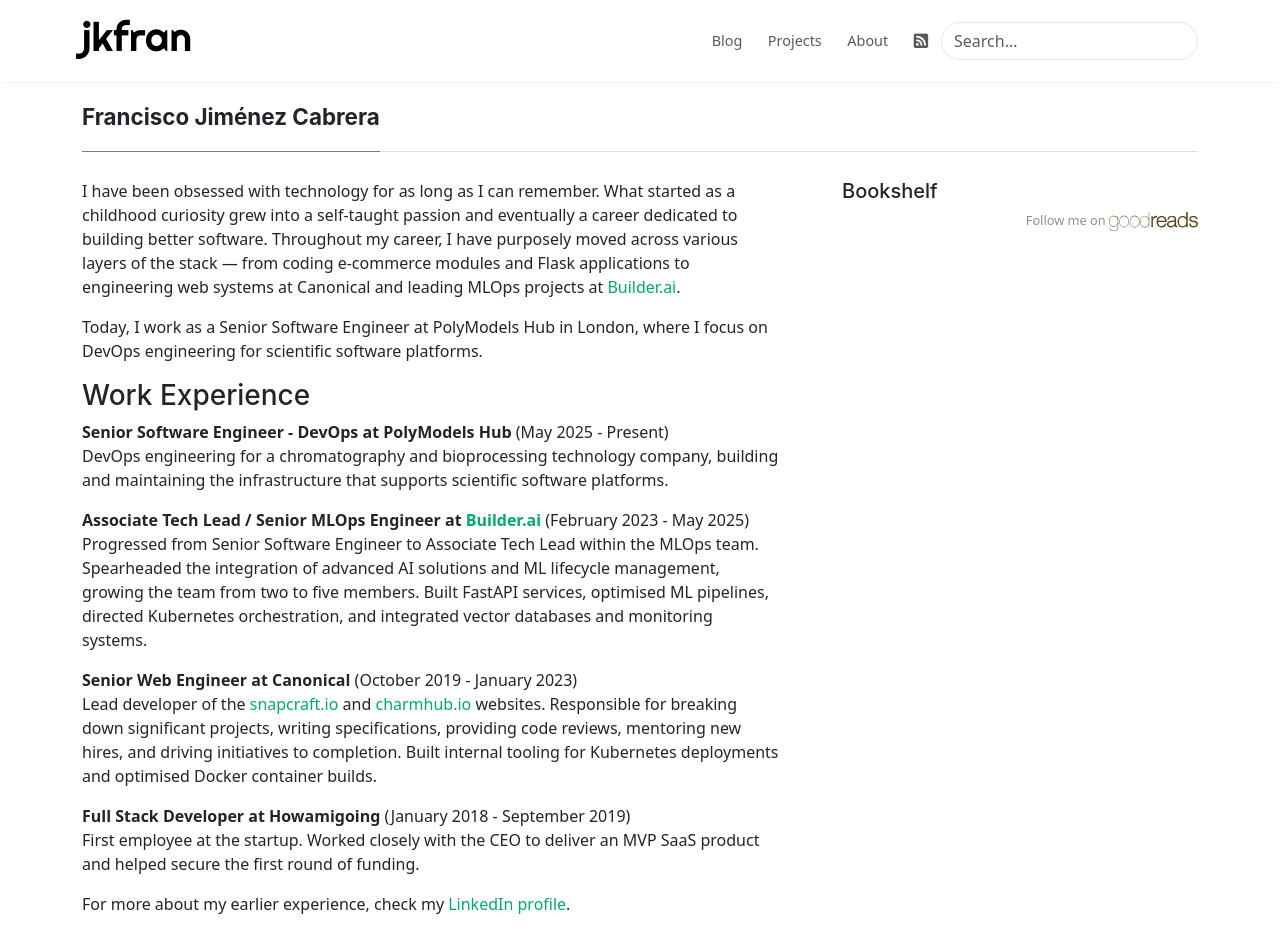
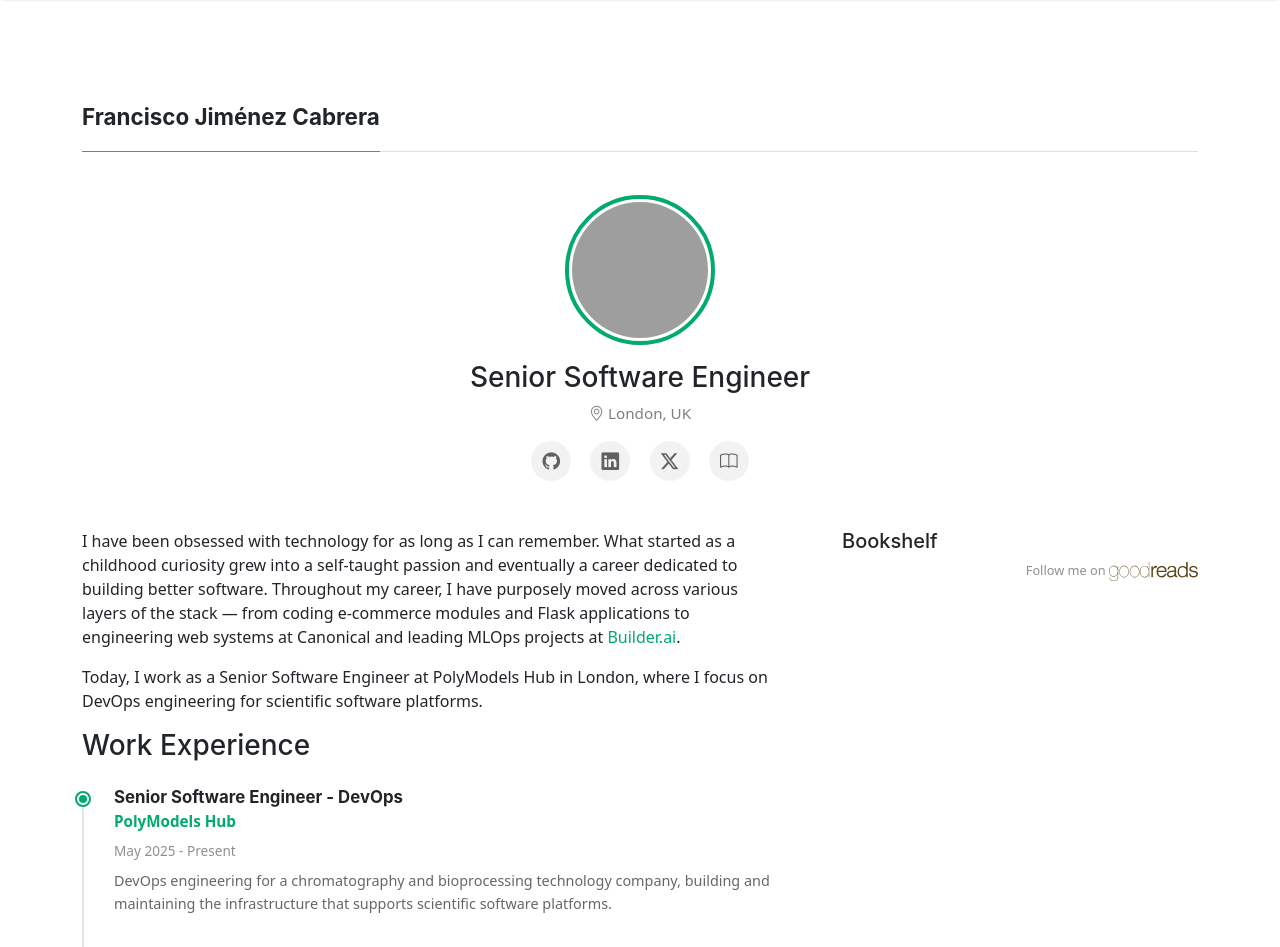
Before and after one commit to jkfran/jkfran.com, a Jekyll site: the page built from _pages/about.md, in a window 1280 px wide and 1400 px high. Shown: the top 947 px of the window. Built offline with Jekyll 4.4.1, drawn with Linux system fonts in a browser that asks for light colours; some of the changed text lies outside the part shown; grey boxes are pictures that could not be loaded.

Commit message:
Redesign About page: avatar hero, social links, work timeline
- Gravatar avatar with green ring border at the top
- Social icon buttons (GitHub, LinkedIn, X, Goodreads) with hover effect
- Location badge
- Timeline-style work experience with green dot markers and vertical line
- Same content, much better visual structure

```diff
--- a/_pages/about.md
+++ b/_pages/about.md
@@ -4,27 +4,76 @@
 permalink: /about
 ---
 
-<div class="row justify-content-between">
-  <div class="col-md-8 pe-5">
-    <p>I have been obsessed with technology for as long as I can remember. What started as a childhood curiosity grew into a self-taught passion and eventually a career dedicated to building better software. Throughout my career, I have purposely moved across various layers of the stack — from coding e-commerce modules and Flask applications to engineering web systems at Canonical and leading MLOps projects at <a href="https://www.builder.ai/">Builder.ai</a>.</p>
+<div class="about-hero text-center mb-5">
+  <img class="about-avatar" src="https://www.gravatar.com/avatar/5fdfe91237cdb6cc5d84b2776ee0b8ab?s=200&d=mm&r=x" alt="Francisco Jiménez Cabrera">
+  <h3 class="mt-3 mb-2">Senior Software Engineer</h3>
+  <p class="about-location"><i class="bi bi-geo-alt"></i> London, UK</p>
+  <div class="about-social">
+    <a href="https://github.com/jkfran" target="_blank" rel="noopener noreferrer" title="GitHub"><i class="bi bi-github"></i></a>
+    <a href="https://www.linkedin.com/in/francisco-jim%C3%A9nez-cabrera/" target="_blank" rel="noopener noreferrer" title="LinkedIn"><i class="bi bi-linkedin"></i></a>
+    <a href="https://x.com/jkfran_" target="_blank" rel="noopener noreferrer" title="X"><i class="bi bi-twitter-x"></i></a>
+    <a href="https://www.goodreads.com/user/show/76125049-fran-jim-nez-cabrera" target="_blank" rel="noopener noreferrer" title="Goodreads"><i class="bi bi-book"></i></a>
+  </div>
+</div>
 
-    <p>Today, I work as a Senior Software Engineer at PolyModels Hub in London, where I focus on DevOps engineering for scientific software platforms.</p>
+<div class="row">
+  <div class="col-lg-8 pe-lg-5">
 
-    <h3>Work Experience</h3>
+<p>I have been obsessed with technology for as long as I can remember. What started as a childhood curiosity grew into a self-taught passion and eventually a career dedicated to building better software. Throughout my career, I have purposely moved across various layers of the stack — from coding e-commerce modules and Flask applications to engineering web systems at Canonical and leading MLOps projects at <a href="https://www.builder.ai/">Builder.ai</a>.</p>
 
-    <p><strong>Senior Software Engineer - DevOps at PolyModels Hub</strong> (May 2025 - Present)<br>DevOps engineering for a chromatography and bioprocessing technology company, building and maintaining the infrastructure that supports scientific software platforms.</p>
+<p>Today, I work as a Senior Software Engineer at PolyModels Hub in London, where I focus on DevOps engineering for scientific software platforms.</p>
 
-    <p><strong>Associate Tech Lead / Senior MLOps Engineer at <a href="https://www.builder.ai/">Builder.ai</a></strong> (February 2023 - May 2025)<br>Progressed from Senior Software Engineer to Associate Tech Lead within the MLOps team. Spearheaded the integration of advanced AI solutions and ML lifecycle management, growing the team from two to five members. Built FastAPI services, optimised ML pipelines, directed Kubernetes orchestration, and integrated vector databases and monitoring systems.</p>
+<h3 class="mb-4">Work Experience</h3>
 
-    <p><strong>Senior Web Engineer at Canonical</strong> (October 2019 - January 2023)<br>Lead developer of the <a href="https://snapcraft.io/">snapcraft.io</a> and <a href="https://charmhub.io/">charmhub.io</a> websites. Responsible for breaking down significant projects, writing specifications, providing code reviews, mentoring new hires, and driving initiatives to completion. Built internal tooling for Kubernetes deployments and optimised Docker container builds.</p>
+<div class="timeline">
 
-    <p><strong>Full Stack Developer at Howamigoing</strong> (January 2018 - September 2019)<br>First employee at the startup. Worked closely with the CEO to deliver an MVP SaaS product and helped secure the first round of funding.</p>
+<div class="timeline-item">
+  <div class="timeline-marker"></div>
+  <div class="timeline-content">
+    <h4>Senior Software Engineer - DevOps</h4>
+    <p class="timeline-company">PolyModels Hub</p>
+    <p class="timeline-date">May 2025 - Present</p>
+    <p>DevOps engineering for a chromatography and bioprocessing technology company, building and maintaining the infrastructure that supports scientific software platforms.</p>
+  </div>
+</div>
 
-    <p>For more about my earlier experience, check my <a href="https://www.linkedin.com/in/francisco-jim%C3%A9nez-cabrera/">LinkedIn profile</a>.</p>
+<div class="timeline-item">
+  <div class="timeline-marker"></div>
+  <div class="timeline-content">
+    <h4>Associate Tech Lead / Senior MLOps Engineer</h4>
+    <p class="timeline-company"><a href="https://www.builder.ai/">Builder.ai</a></p>
+    <p class="timeline-date">February 2023 - May 2025</p>
+    <p>Progressed from Senior Software Engineer to Associate Tech Lead within the MLOps team. Spearheaded the integration of advanced AI solutions and ML lifecycle management, growing the team from two to five members. Built FastAPI services, optimised ML pipelines, directed Kubernetes orchestration, and integrated vector databases and monitoring systems.</p>
+  </div>
+</div>
+
+<div class="timeline-item">
+  <div class="timeline-marker"></div>
+  <div class="timeline-content">
+    <h4>Senior Web Engineer</h4>
+    <p class="timeline-company">Canonical</p>
+    <p class="timeline-date">October 2019 - January 2023</p>
+    <p>Lead developer of the <a href="https://snapcraft.io/">snapcraft.io</a> and <a href="https://charmhub.io/">charmhub.io</a> websites. Responsible for breaking down significant projects, writing specifications, providing code reviews, mentoring new hires, and driving initiatives to completion. Built internal tooling for Kubernetes deployments and optimised Docker container builds.</p>
+  </div>
+</div>
+
+<div class="timeline-item">
+  <div class="timeline-marker"></div>
+  <div class="timeline-content">
+    <h4>Full Stack Developer</h4>
+    <p class="timeline-company">Howamigoing</p>
+    <p class="timeline-date">January 2018 - September 2019</p>
+    <p>First employee at the startup. Worked closely with the CEO to deliver an MVP SaaS product and helped secure the first round of funding.</p>
+  </div>
+</div>
+
+</div>
+
+<p>For more about my earlier experience, check my <a href="https://www.linkedin.com/in/francisco-jim%C3%A9nez-cabrera/">LinkedIn profile</a>.</p>
 
   </div>
 
-  <div class="col-md-4">
+  <div class="col-lg-4">
     <div class="sticky-top sticky-top-80">
       <h5 class="mt-0">Bookshelf</h5>
       <div id="gr_custom_widget_1643813099"></div>
--- /dev/null
+++ b/_sass/_about.scss
@@ -0,0 +1,115 @@
+// About page
+
+.about-hero {
+  padding: 1rem 0 0;
+}
+
+.about-avatar {
+  width: 150px;
+  height: 150px;
+  border-radius: 50%;
+  border: 4px solid #00ab6b;
+  padding: 3px;
+}
+
+.about-location {
+  color: rgba(0, 0, 0, 0.5);
+  font-size: 0.95rem;
+}
+
+.about-social {
+  display: flex;
+  justify-content: center;
+  gap: 1.2rem;
+
+  a {
+    display: inline-flex;
+    align-items: center;
+    justify-content: center;
+    width: 40px;
+    height: 40px;
+    border-radius: 50%;
+    background: rgba(0, 0, 0, 0.05);
+    color: rgba(0, 0, 0, 0.6);
+    font-size: 1.1rem;
+    transition:
+      background 0.2s,
+      color 0.2s;
+
+    &:hover {
+      background: #00ab6b;
+      color: #fff;
+    }
+  }
+}
+
+// Work experience timeline
+.timeline {
+  position: relative;
+  padding-left: 2rem;
+
+  &::before {
+    content: "";
+    position: absolute;
+    left: 0;
+    top: 0.5rem;
+    bottom: 0.5rem;
+    width: 2px;
+    background: rgba(0, 0, 0, 0.1);
+  }
+}
+
+.timeline-item {
+  position: relative;
+  margin-bottom: 2rem;
+
+  &:last-child {
+    margin-bottom: 0;
+  }
+}
+
+.timeline-marker {
+  position: absolute;
+  left: -2rem;
+  top: 0.4rem;
+  width: 12px;
+  height: 12px;
+  border-radius: 50%;
+  background: #00ab6b;
+  border: 2px solid #fff;
+  box-shadow: 0 0 0 2px #00ab6b;
+  transform: translateX(-5px);
+}
+
+.timeline-content {
+  h4 {
+    font-size: 1.05rem;
+    font-weight: 700;
+    margin-bottom: 0.2rem;
+  }
+
+  p {
+    margin-bottom: 0.5rem;
+  }
+
+  p:last-child {
+    color: rgba(0, 0, 0, 0.6);
+    font-size: 0.9rem;
+    line-height: 1.6;
+  }
+}
+
+.timeline-company {
+  font-weight: 600;
+  color: #00ab6b;
+  font-size: 0.95rem;
+
+  a {
+    color: #00ab6b;
+  }
+}
+
+.timeline-date {
+  font-size: 0.85rem;
+  color: rgba(0, 0, 0, 0.44);
+}
--- a/assets/css/main.scss
+++ b/assets/css/main.scss
@@ -6,5 +6,6 @@
 @import "components";
 @import "post";
 @import "projects";
+@import "about";
 @import "goodreads";
 @import "syntax";
```
